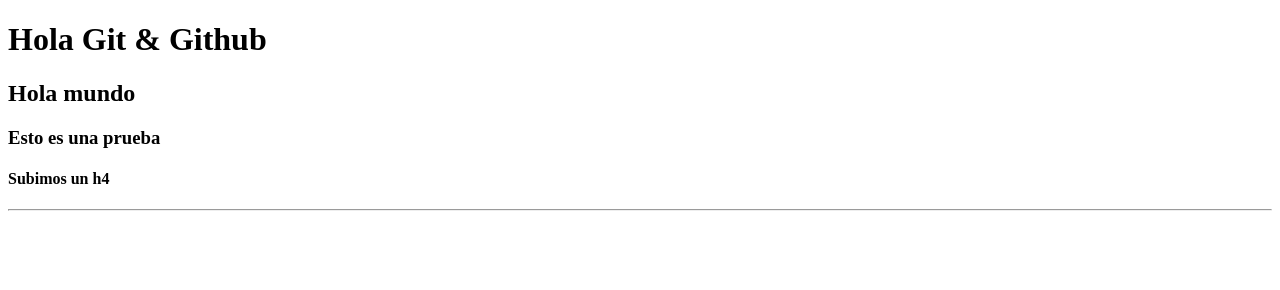
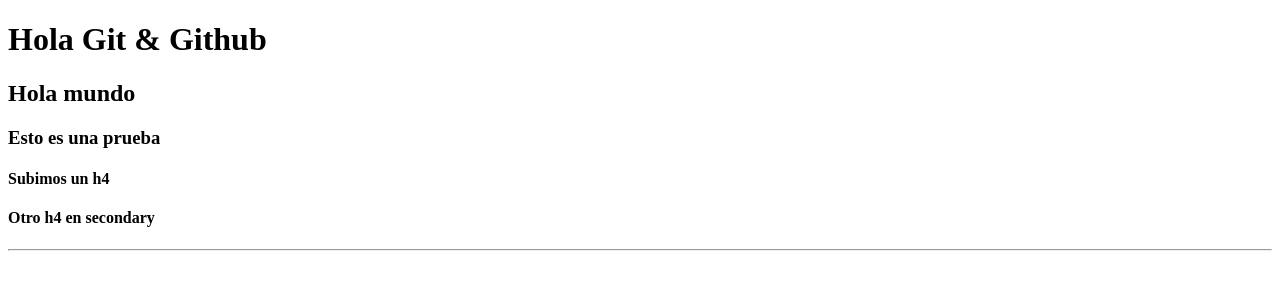
Before and after one commit to Florscida/CLASE-REPOSITORIO, a plain HTML site: page index.html in a window 1280 px wide. Drawn offline with Linux system fonts and the light colour scheme.

Commit message:
[FEATURE] Creamos nuevo H4

```diff
--- a/index.html
+++ b/index.html
@@ -11,6 +11,7 @@
     <h2>Hola mundo</h2>
     <h3>Esto es una prueba</h3>
     <h4>Subimos un h4</h4>
+    <h4>Otro h4 en secondary</h4>
     <hr>
 </body>
 </html>
```
